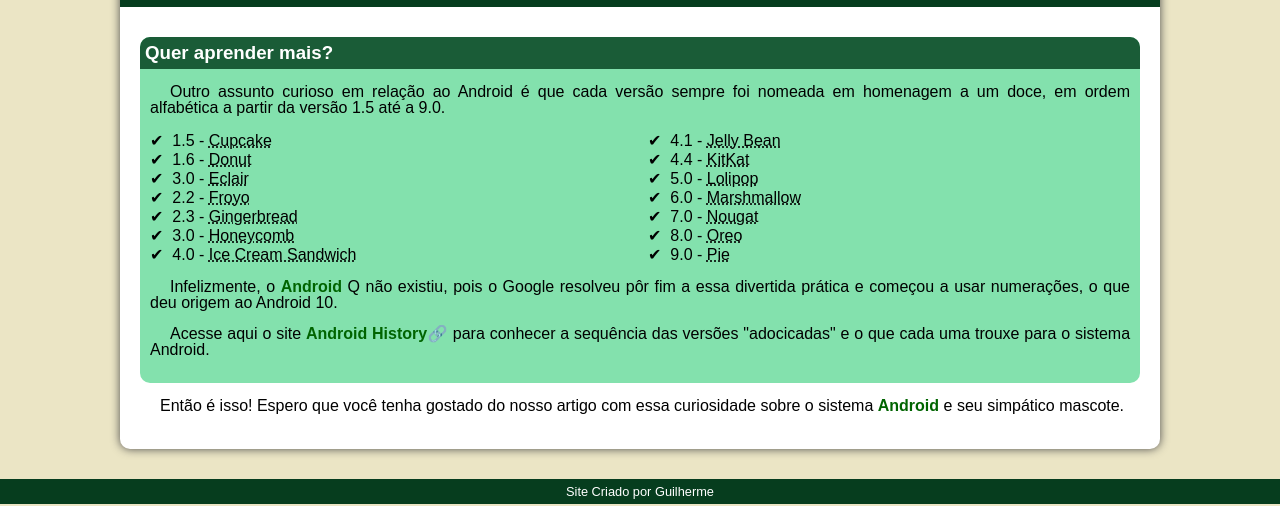
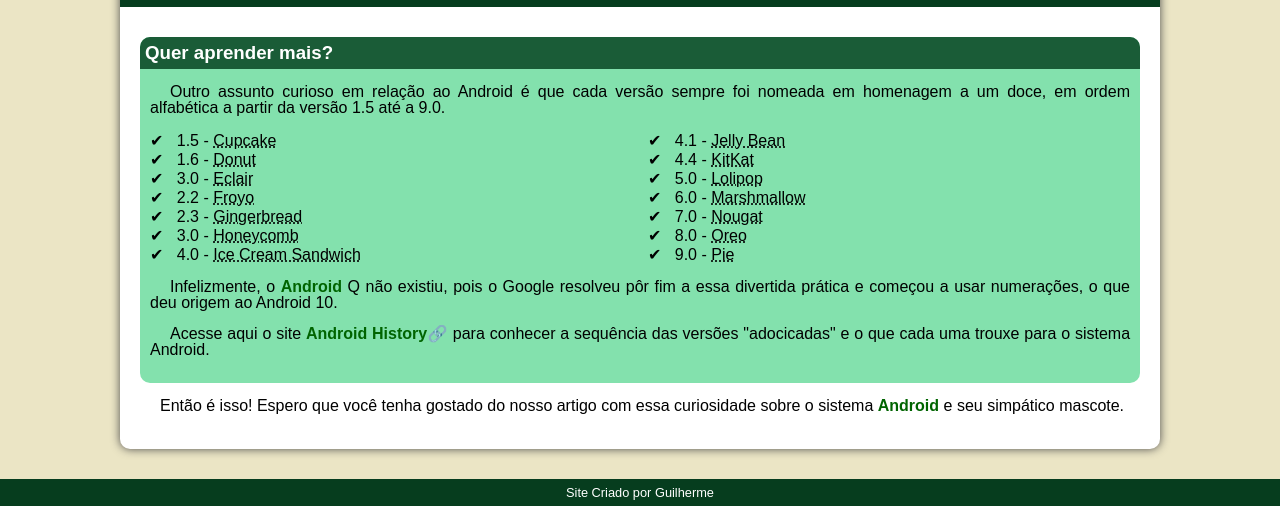
Before and after one commit to guiialm/htm-css, a plain HTML site: page exercicios/desafio010/android.html in a window 1280 px wide. Shown: the part 2188-2694 px from the top of the page. Drawn offline with Linux system fonts and the light colour scheme.

Commit message:
site do android
mudei padding do rodapé coloquei mais espaço na lista

```diff
--- a/exercicios/desafio010/estilo/style.css
+++ b/exercicios/desafio010/estilo/style.css
@@ -89,7 +89,6 @@ nav  a:hover{
 }
 
 main{
-
     min-width: 300px;
     max-width: 1000px;
     margin: auto;
@@ -192,8 +191,8 @@ aside h3{
 }
 /* aqui é como costumizar colunas, para colocar um emoji na lista, como o sinal de correto, colocamos esse comando, seguido do '2714' que e o numero do emoji, e depois a barra invertida(alt+92), e '00A0', que quer dizer quebra de espaço sem quebra de linha, ai da um espaço la. mas nao e compativel com todo navegador */
 aside ul{
-    list-style-type: '\2714\00A0';
     list-style-position: inside;
+    list-style-type: '\2714\00A0\00A0';
     columns: 2;
 }
 
@@ -206,6 +205,6 @@ footer{
     color: white;
     text-align: center;
     font-size: 0.8em;
-    padding: 5px;
+    padding: 6px;
 
 }
```
